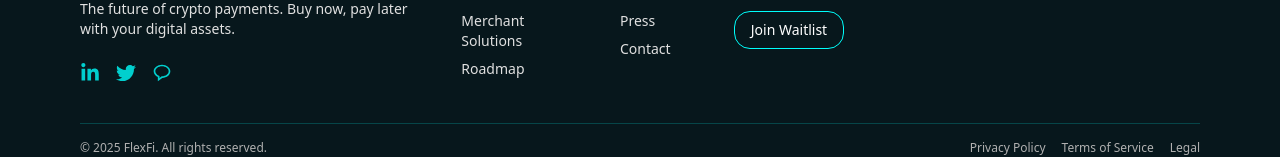
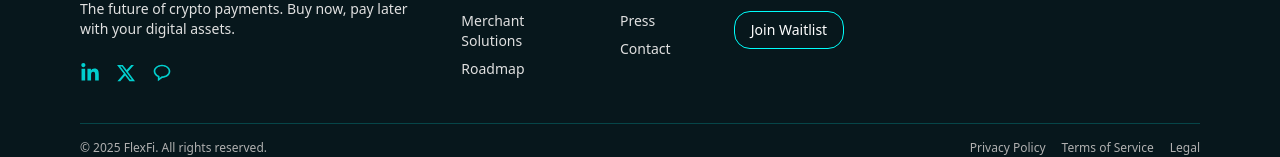
Before and after one commit to MickaelSanches/flexfi-front, a React (Vite) app: page / in a window 1280 px wide. Shown: the part 5823-5980 px from the top of the page. Built offline with nearby package versions, Linux system fonts and the light colour scheme.

Commit message:
merchants page

```diff
--- a/src/components/Footer.tsx
+++ b/src/components/Footer.tsx
@@ -1,5 +1,6 @@
 // components/Footer.tsx
-import { FaLinkedinIn, FaTwitter } from "react-icons/fa";
+import { FaLinkedinIn } from "react-icons/fa";
+import { FaXTwitter } from "react-icons/fa6";
 import { BiMessageRounded } from "react-icons/bi";
 import { Link } from "react-router-dom";
 
@@ -19,7 +20,7 @@
           </p>
           <div className="flex gap-4 text-[#00FEFBCC] text-xl">
             <FaLinkedinIn className="cursor-pointer hover:text-white" />
-            <FaTwitter className="cursor-pointer hover:text-white" />
+            <FaXTwitter className="cursor-pointer hover:text-white" />
             <BiMessageRounded className="cursor-pointer hover:text-white" />
           </div>
         </div>
--- a/src/components/HeroCTA.tsx
+++ b/src/components/HeroCTA.tsx
@@ -1,4 +1,5 @@
 import { motion } from "framer-motion";
+import { Link } from "react-router-dom";
 
 const HeroCTA = () => {
   return (
@@ -14,6 +15,7 @@
         <br /> payment revolution.
       </motion.h1>
 
+      <Link to="/waitlist">
         <motion.button
           initial={{ opacity: 0, y: 20 }}
           whileInView={{ opacity: 1, y: 0 }}
@@ -23,6 +25,7 @@
         >
           Join Waitlist
         </motion.button>
+      </Link>
     </section>
   );
 };
```
Lines whose indentation alone changed are shown as unchanged.
